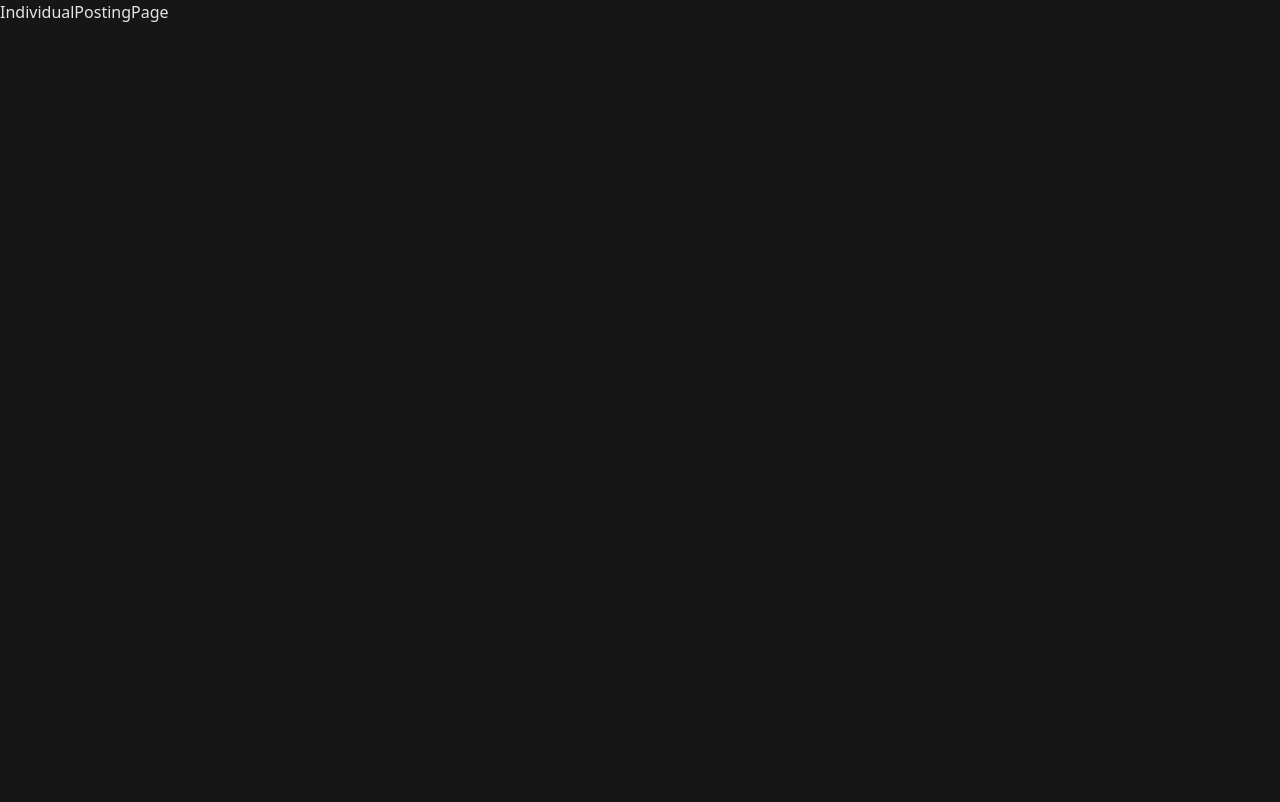
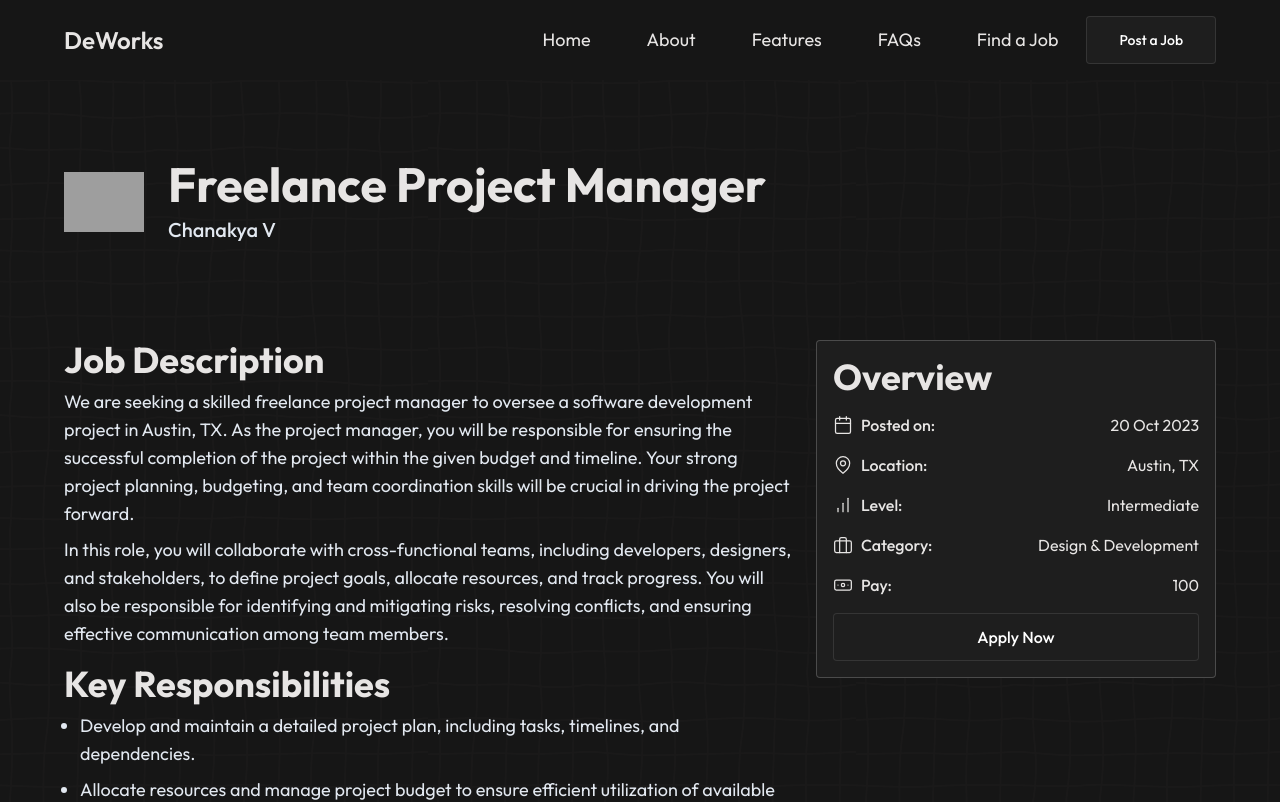
Before and after one commit to Jayanth-Srinivasan/DeWorks, a Next.js app: page /posting/1 in a window 1280 px wide. Shown: the top 802 px of the page. Built offline with nearby package versions, Linux system fonts and the light colour scheme; grey boxes are pictures that could not be loaded.

Commit message:
chore: completed individual posting page

```diff
--- a/components/home/Postings.tsx
+++ b/components/home/Postings.tsx
@@ -62,7 +62,7 @@ function Postings() {
 							</div>
 							<Button
 								variant={'secondary'}
-								className='h-12 text-base'
+								className='h-12 text-base mt-auto'
 								asChild
 							>
 								<Link href={`/posting/${post.id}`}>
--- a/pages/posting/[slug].tsx
+++ b/pages/posting/[slug].tsx
@@ -1,7 +1,172 @@
-import React from 'react';
+import Footer from '@/components/layouts/Footer';
+import Header from '@/components/layouts/Header';
+import Image from 'next/image';
+import {
+	GetStaticPaths,
+	GetStaticProps,
+	InferGetStaticPropsType,
+	NextPage,
+} from 'next';
+import { POSTINGS } from '@/constants/postings';
+import { Banknote, BarChart, Briefcase, Calendar, MapPin } from 'lucide-react';
+import { Button } from '@/components/ui/button';
+import Link from 'next/link';
 
-const IndividualPostingPage = () => {
-	return <div>IndividualPostingPage</div>;
+const IndividualPostingPage: NextPage<
+	InferGetStaticPropsType<typeof getStaticProps>
+> = ({ post }) => {
+	console.log(post);
+	return (
+		<main className="h-full bg-[url('/assets/line-bg.png')] w-full font-outfit bg-app-grey-dark text-stone-200">
+			<Header />
+			<section className='p-4 flex md:px-16 items-center gap-6 max-w-7xl mx-auto py-[50px] md:py-[80px]'>
+				<div>
+					<Image
+						unoptimized
+						className='w-20'
+						src={post.client.image}
+						alt={post.client.name}
+						width={100}
+						height={100}
+					/>
+				</div>
+				<div>
+					<h1 className='text-3xl lg:text-5xl font-bold'>
+						{post.title}
+					</h1>
+					<p className='text-slate-200 text-lg font-medium md:text-xl mt-2'>
+						{post.client.name}
+					</p>
+				</div>
+			</section>
+			<section className='p-4 flex flex-col md:px-16 lg:flex-row gap-6 max-w-7xl mx-auto pb-[50px] md:pb-[80px]'>
+				<div>
+					<h2 className='text-2xl lg:text-4xl font-bold'>
+						Job Description
+					</h2>
+					{post.description.map((description, index) => (
+						<p
+							key={`post-${post.id}-description-${index}`}
+							className='mt-2 text-slate-200 md:text-lg'
+						>
+							{description}
+						</p>
+					))}
+					<h2 className='text-2xl lg:text-4xl font-bold mt-4'>
+						Key Responsibilities
+					</h2>
+					<ul className='list-disc'>
+						{post.responsibilities.map(
+							(responsibilities, index) => (
+								<li
+									key={`post-${post.id}-responsibilities-${index}`}
+									className='mt-2 text-slate-200 md:text-lg ml-4'
+								>
+									{responsibilities}
+								</li>
+							)
+						)}
+					</ul>
+					<h2 className='text-2xl lg:text-4xl font-bold mt-4'>
+						Benefits
+					</h2>
+					<ul className='list-disc'>
+						{post.benefits.map((benefits, index) => (
+							<li
+								key={`post-${post.id}-benefits-${index}`}
+								className='mt-2 text-slate-200 md:text-lg ml-4'
+							>
+								{benefits}
+							</li>
+						))}
+					</ul>
+				</div>
+				<div className=''>
+					<div className='w-full h-fit bg-app-grey-light border border-white/20 rounded p-4 md:min-w-[400px] lg:sticky top-24'>
+						<h2 className='text-2xl lg:text-4xl font-bold'>
+							Overview
+						</h2>
+						<ul className='mt-4 flex flex-col gap-4'>
+							<li className='flex items-center justify-between'>
+								<span className='flex gap-2 font-medium items-center'>
+									<Calendar strokeWidth={1.5} size={20} />
+									Posted on:
+								</span>
+								<span>
+									{new Intl.DateTimeFormat('en-IN', {
+										dateStyle: 'medium',
+										timeZone: 'Asia/Kolkata',
+									}).format(new Date())}
+								</span>
+							</li>
+							<li className='flex items-center justify-between'>
+								<span className='flex gap-2 font-medium items-center'>
+									<MapPin strokeWidth={1.5} size={20} />
+									Location:
+								</span>
+								<span>{post.location}</span>
+							</li>
+							<li className='flex items-center justify-between'>
+								<span className='flex gap-2 font-medium items-center'>
+									<BarChart strokeWidth={1.5} size={20} />
+									Level:
+								</span>
+								<span>{post.experience}</span>
+							</li>
+							<li className='flex items-center justify-between'>
+								<span className='flex gap-2 font-medium items-center'>
+									<Briefcase strokeWidth={1.5} size={20} />
+									Category:
+								</span>
+								<span>{post.category}</span>
+							</li>
+							<li className='flex items-center justify-between'>
+								<span className='flex gap-2 font-medium items-center'>
+									<Banknote strokeWidth={1.5} size={20} />
+									Pay:
+								</span>
+								<span>{post.pay}</span>
+							</li>
+						</ul>
+						<Button
+							variant={'outline'}
+							className='h-12 text-base mt-4 w-full'
+							asChild
+						>
+							<Link href={`#`}>Apply Now</Link>
+						</Button>
+					</div>
+				</div>
+			</section>
+			<Footer />
+		</main>
+	);
+};
+
+export const getStaticProps: GetStaticProps<{ post: Posting }> = async (
+	context
+) => {
+	const { slug } = context.params!;
+	const post = POSTINGS.find((p) => p.id === slug);
+	if (!post) {
+		return {
+			redirect: {
+				destination: '/',
+				permanent: false,
+			},
+		};
+	}
+
+	return {
+		props: { post },
+	};
+};
+
+export const getStaticPaths: GetStaticPaths = async () => {
+	const paths = POSTINGS.map((post) => {
+		return { params: { slug: post.id } };
+	});
+	return { paths, fallback: false };
 };
 
 export default IndividualPostingPage;
```
